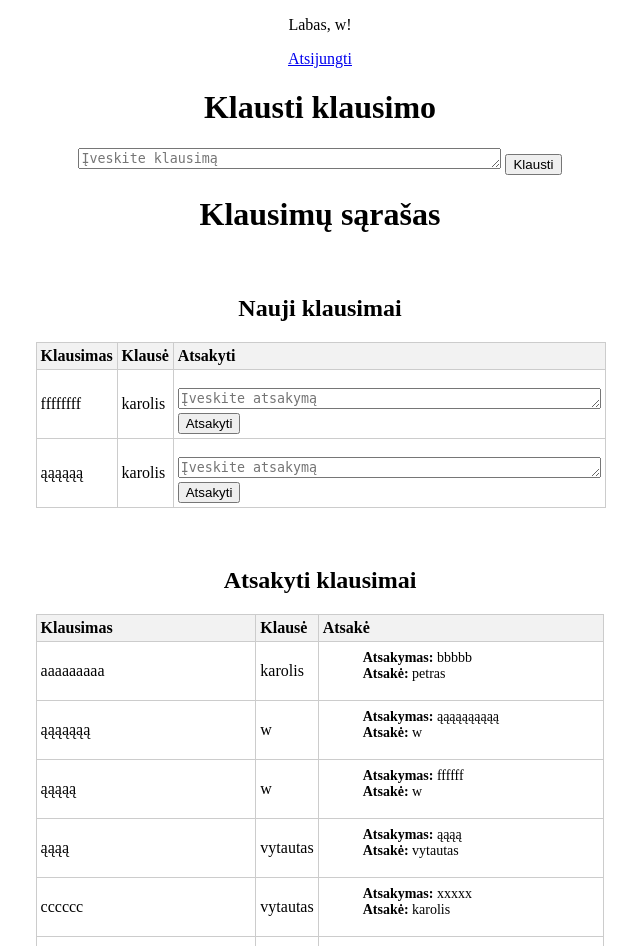
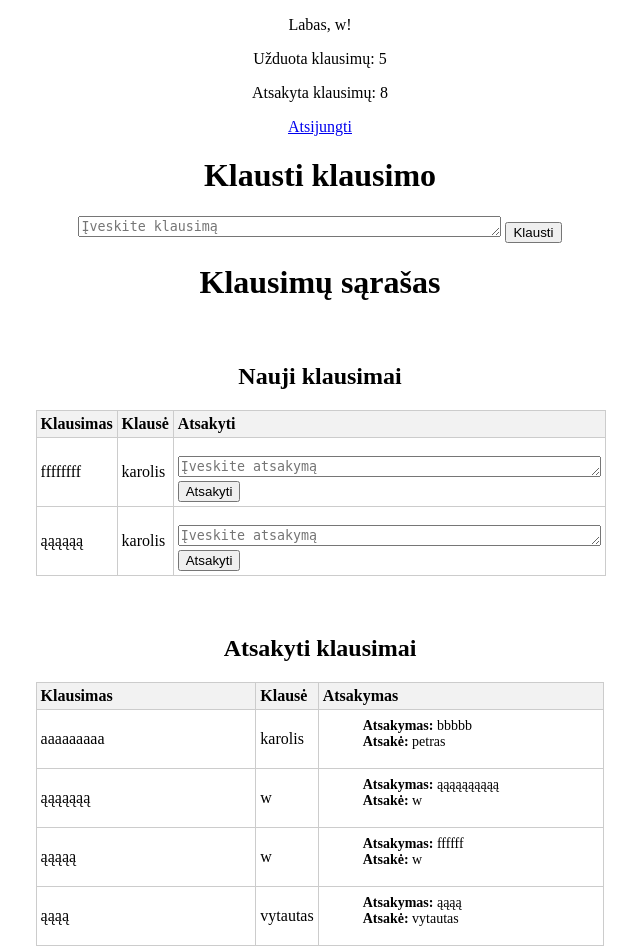
Before and after one commit to skvveln/klausimai_atsakymai_app, a Django app: page / in a window 1280 px wide. Shown: the top 946 px of the page, without its empty margins (320-960 px from the left). Run offline with Django 4.2, Linux system fonts and the light colour scheme; a user stored in the database is signed in; data comes from the database, SQL or seed files in the repository; both versions use the stored data as it was after the commit.

Commit message:
ketvirtas commit, veikia vartotojo klausimu ir atsakymu skaiciaus rodymas

```diff
--- a/klausimai_atsakymai/k_a/templates/question_list.html
+++ b/klausimai_atsakymai/k_a/templates/question_list.html
@@ -57,12 +57,15 @@
 <nav>
     {% if user.is_authenticated %}
         <p>Labas, {{ user.username }}!</p>
+        <p>Užduota klausimų: {{ user.question_set.count }}</p>
+        <p>Atsakyta klausimų: {{ user_questions_answered }}</p>
         <a href="{% url 'logout' %}">Atsijungti</a>
     {% else %}
         <a href="{% url 'login' %}">Prisijungti</a>
         <a href="{% url 'register' %}">Registruotis</a>
     {% endif %}
 </nav>
+
 
 <h1>Klausti klausimo</h1>
 <form method="post">
@@ -128,7 +131,7 @@
                 <tr>
                     <th>Klausimas</th>
                     <th>Klausė</th>
-                    <th>Atsakė</th>
+                    <th>Atsakymas</th>
                 </tr>
             </thead>
             <tbody>
--- a/klausimai_atsakymai/k_a/views.py
+++ b/klausimai_atsakymai/k_a/views.py
@@ -38,12 +38,22 @@ def question_list(request):
                 answer.save()
                 return redirect('question_list')
 
+    # Count user-specific questions
+    user_questions_asked = Question.objects.filter(customer=request.user).count()
+
+    # Count user-specific answers (answers provided by the user)
+    user_answers = Answer.objects.filter(customer=request.user)
+    user_questions_answered = user_answers.count()
+
     return render(request, 'question_list.html', {
         'unanswered_questions': unanswered_questions,
         'answered_questions': answered_questions,
         'ask_question_form': ask_question_form,
         'answer_question_form': answer_question_form,
+        'user_questions_asked': user_questions_asked,
+        'user_questions_answered': user_questions_answered,
     })
+
 
 
 @login_required(login_url='login')
```
Also changed, not shown: klausimai_atsakymai/db.sqlite3. Lines whose indentation alone changed are shown as unchanged.
